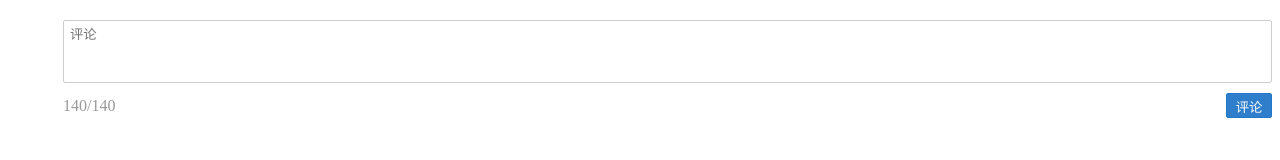
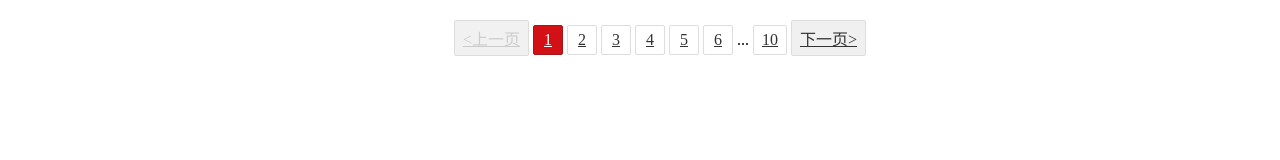
Before and after one commit to xiaobaiha/comment-module, a plain HTML site: page src/test.html in a window 1280 px wide. Drawn offline with Linux system fonts and the light colour scheme.

Commit message:
@dev pager component

```diff
--- a/src/component/pager/pager.css
+++ b/src/component/pager/pager.css
@@ -0,0 +1,40 @@
+
+/* comment pager */
+
+.c-pager {
+    margin: 20px 0;
+    text-align: center;
+  }
+
+  .c-pager > li {
+    display: inline-block;
+  }
+
+  .c-pager a {
+    min-width: 12px;
+    display: block;
+    color: #333;
+    padding: 5px 8px;
+    border: 1px solid #ddd;
+    border-radius: 2px;
+  }
+
+  .c-pager .btn a {
+    background: #f0f0f0;
+  }
+
+  .c-pager .j-disabled a {
+    color: #ccc;
+    background: #f1f1f1;
+    cursor: not-allowed;
+  }
+
+  .c-pager .j-selected a {
+    color: #fff;
+    background: #d41017;
+    border-color: #a3171c;
+  }
+
+  .c-pager .hidden {
+    display: none;
+  }
--- a/src/component/pager/pager.js
+++ b/src/component/pager/pager.js
@@ -3,49 +3,69 @@
 function Pager() {
     var pageArr = [];
     var presentPage = 1;
+    var total;
+    var showNumber;
     /**
      * 初始化分页器数组
      * @public
-     * @param {Number} show 显示多少页页码
+     * @param {Number} showNumber 显示多少页页码
      * @param {Number} total 总共多少页
      */
-    this.init = function(show, total){
+    this.init = (total, showNumber) => {
+        this.total = total;
+        this.showNumber = showNumber || 5;
+    };
+    var calc = function(showNumber, presentPage, total) {
+        // calc item value
+        var pageArr = [];
         pageArr.push({value: 1});
-        var left = Math.max()
+        var interval = Math.floor(showNumber / 2) - 1;
+        var left = Math.min(Math.max(2, presentPage - interval), total + 2 - showNumber);
+        for(var i = 0; i < showNumber - 2; i++){
+            pageArr.push({value: left + i});
+        }
+        pageArr.push({value: total});
+        // calc item visibility
+        var max;
+        pageArr.forEach(item => {
+            if(max && item.value <= max){
+                item.disabled = true;
+            } else {
+                max = item.value;
+            }
+        })
+        return pageArr;
     };
-    var calc = function() {
+    this.render = function () {
+        pageArr = calc(this.showNumber, presentPage, this.total);
+        return `
+        <ul class="c-pager">
+            <li class="btn prv ${presentPage>1?'':'j-disabled'}" data-action="${presentPage - 1}">
+                <a href="#">&lt;上一页</a>
+            </li>
+            <li class="itm ${1 === presentPage?'j-selected': ''}" data-action="1">
+                <a href="#">1</a>
+            </li>
+            <li class="sep ${pageArr[0].value+1>=pageArr[1].value?'hidden':''}">
+                <span>...</span>
+            </li>
+            ${pageArr.slice(1, this.showNumber-1).map(item => `
+            <li class="itm ${item.disabled?'hidden':''} ${item.value === presentPage?'j-selected': ''}" data-action="${item.value}">
+                <a href="">${item.value}</a>
+            </li>`
+            ).join('')}
+            <li class="sep ${pageArr[this.showNumber-1].value-1===pageArr[this.showNumber-2].value?'hidden':''}">
+                <span>...</span>
+            </li>
+            <li class="itm ${this.total === presentPage?'j-selected': ''} ${pageArr[this.showNumber-1].disabled?'hidden':''}" data-action="${this.total}">
+                <a href="#">${this.total}</a>
+            </li>
+            <li class="btn nxt ${presentPage<this.total?'':'j-disabled'}" data-action="${presentPage + 1}">
+                <a href="#">下一页&gt;</a>
+            </li>
+        </ul>`;
+    };
+    this.bind = function(){
 
     };
-    this.render = function () {
-        return `
-        <ul class="c-pager">
-            <li class="btn prv j-disabled">
-                <a href="#/page/previous">&lt;上一页</a>
-            </li>
-            <li class="itm">
-                <a href="#"></a>
-            </li>
-            <li class="sep">
-                <span>...</span>
-            </li>
-            <li class="itm">
-                <a href="#"></a>
-            </li>
-            <li class="itm j-selected">
-                <a href=""></a>
-            </li>
-            <li class="itm">
-                <a href="#"></a>
-            </li>
-            <li class="sep">
-                <span>...</span>
-            </li>
-            <li class="itm">
-                <a href="#"></a>
-            </li>
-            <li class="btn nxt">
-                <a href="#/page/next">下一页&gt;</a>
-            </li>
-        </ul>`;
-    }
 }
--- a/src/test.html
+++ b/src/test.html
@@ -6,18 +6,22 @@
     <meta http-equiv="X-UA-Compatible" content="ie=edge">
     <title>Document</title>
     <link type="text/css" rel="stylesheet" href="./component/reply/reply.css" />
+    <link type="text/css" rel="stylesheet" href="./component/pager/pager.css" />
 </head>
 <body>
     <div id="root"></div>
     <script src="./component/reply/reply.js"></script>
+    <script src="./component/pager/pager.js"></script>
     <script src="./util/dbUtil.js"></script>
     <script src="./util/db.js"></script>
     <script src="./util/util.js"></script>
     <script>
-        var reply = new Reply();
-        reply.init(new DBUtil());
-        document.querySelector("#root").innerHTML = reply.render();
-        reply.bind();
+        // var reply = new Reply();
+        // reply.init(new DBUtil());
+        var pager = new Pager();
+        pager.init(10, 7);
+        document.querySelector("#root").innerHTML = pager.render();
+        // reply.bind();
     </script>
 </body>
 </html>
```
Also changed, not shown: src/module/comment/comment.css (+0 -40 lines).
